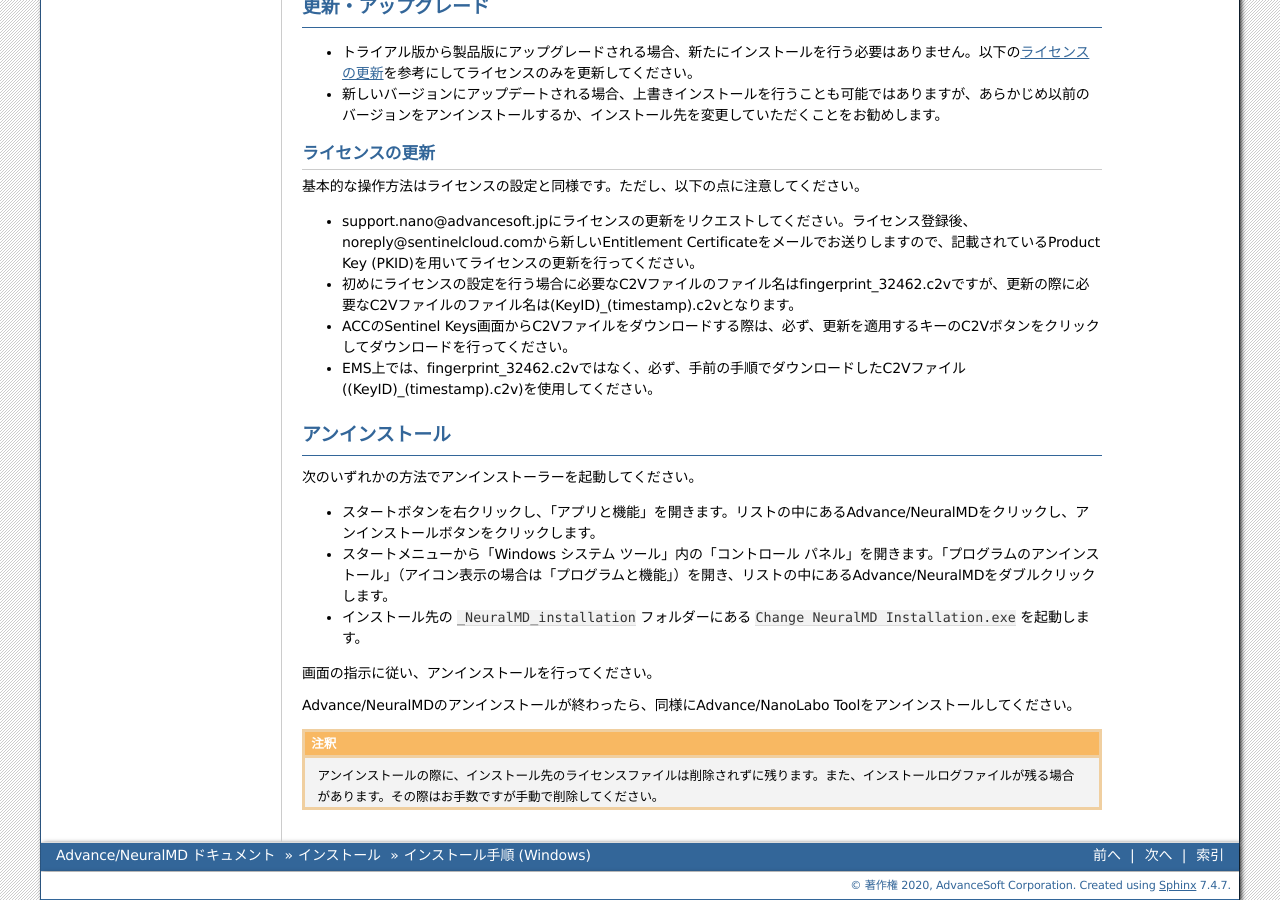
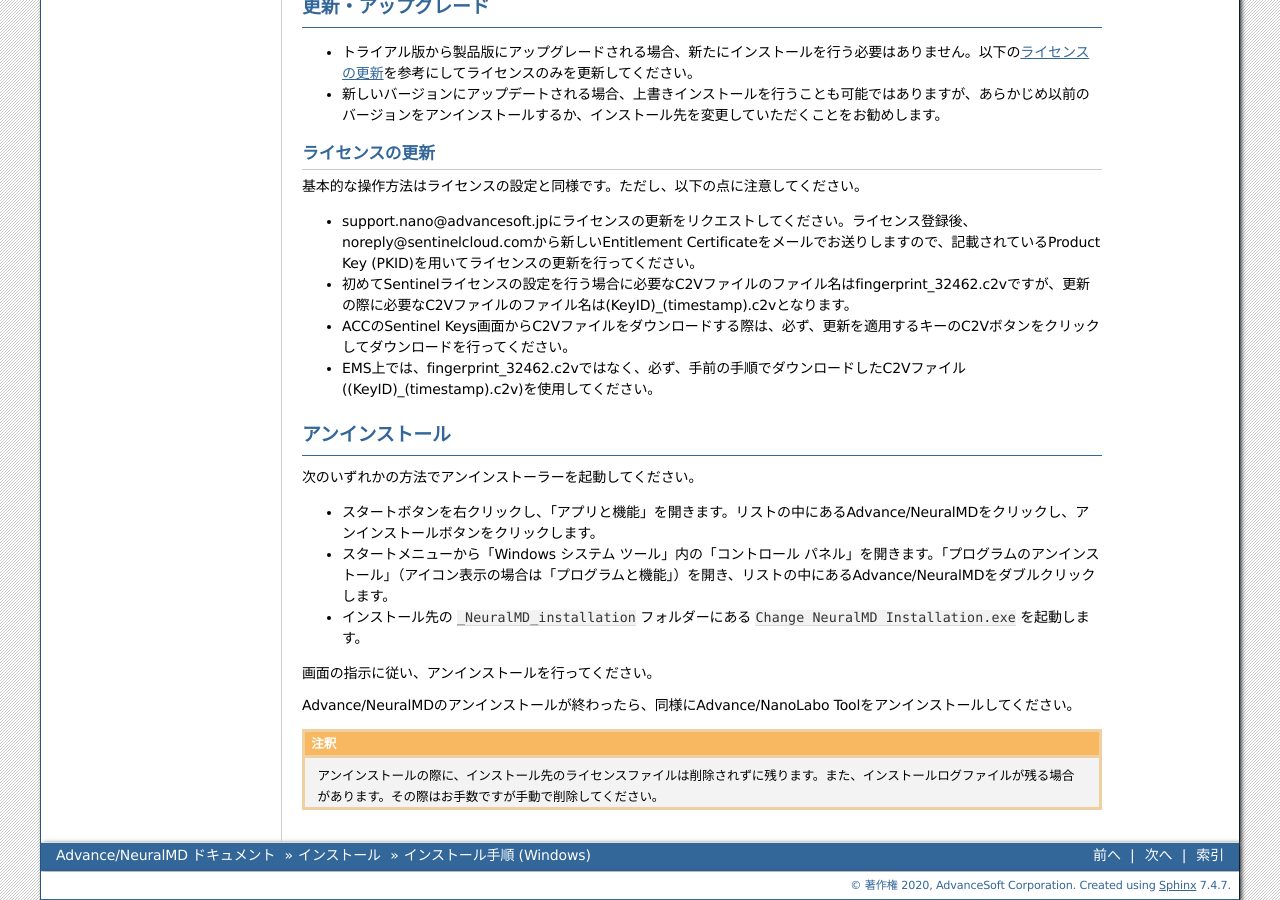
Before and after one commit to advancesoftcorp/neuralmd-doc, a Sphinx documentation site: the page built from docs/source/install/windows.rst, in a window 1280 px wide and 900 px high, scrolled down 5942 px. Built offline with Sphinx 7.4.7, drawn with Linux system fonts in a browser that asks for light colours; formulas are drawn with MathJax 3.

Commit message:
little fix

```diff
--- a/docs/source/install/linux.rst
+++ b/docs/source/install/linux.rst
@@ -216,7 +216,7 @@
 
 - support.nano\@advancesoft.jpにライセンスの更新をリクエストしてください。ライセンス登録後、noreply\@sentinelcloud.comから新しいEntitlement Certificateをメールでお送りしますので、記載されているProduct Key (PKID)を用いてライセンスの更新を行ってください。
 
-- 初めにライセンスの設定を行う場合に必要なC2Vファイルのファイル名はfingerprint_32462.c2vですが、更新の際に必要なC2Vファイルのファイル名は(KeyID)_(timestamp).c2vとなります。
+- 初めてSentinelライセンスの設定を行う場合に必要なC2Vファイルのファイル名はfingerprint_32462.c2vですが、更新の際に必要なC2Vファイルのファイル名は(KeyID)_(timestamp).c2vとなります。
 
 - ACCのSentinel Keys画面からC2Vファイルをダウンロードする際は、必ず、更新を適用するキーのC2Vボタンをクリックしてダウンロードを行ってください。
 
--- a/docs/source/install/windows.rst
+++ b/docs/source/install/windows.rst
@@ -159,7 +159,7 @@
 
 - support.nano\@advancesoft.jpにライセンスの更新をリクエストしてください。ライセンス登録後、noreply\@sentinelcloud.comから新しいEntitlement Certificateをメールでお送りしますので、記載されているProduct Key (PKID)を用いてライセンスの更新を行ってください。
 
-- 初めにライセンスの設定を行う場合に必要なC2Vファイルのファイル名はfingerprint_32462.c2vですが、更新の際に必要なC2Vファイルのファイル名は(KeyID)_(timestamp).c2vとなります。
+- 初めてSentinelライセンスの設定を行う場合に必要なC2Vファイルのファイル名はfingerprint_32462.c2vですが、更新の際に必要なC2Vファイルのファイル名は(KeyID)_(timestamp).c2vとなります。
 
 - ACCのSentinel Keys画面からC2Vファイルをダウンロードする際は、必ず、更新を適用するキーのC2Vボタンをクリックしてダウンロードを行ってください。
 
```
